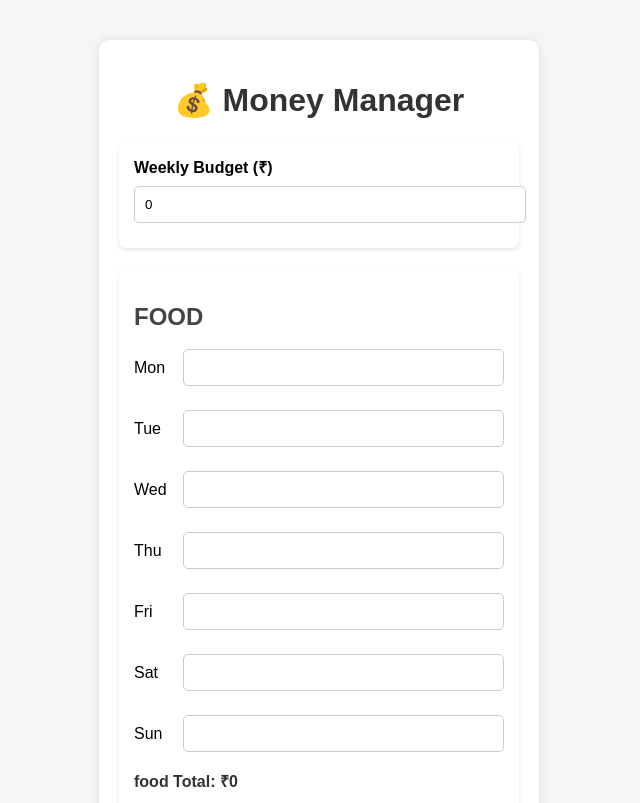
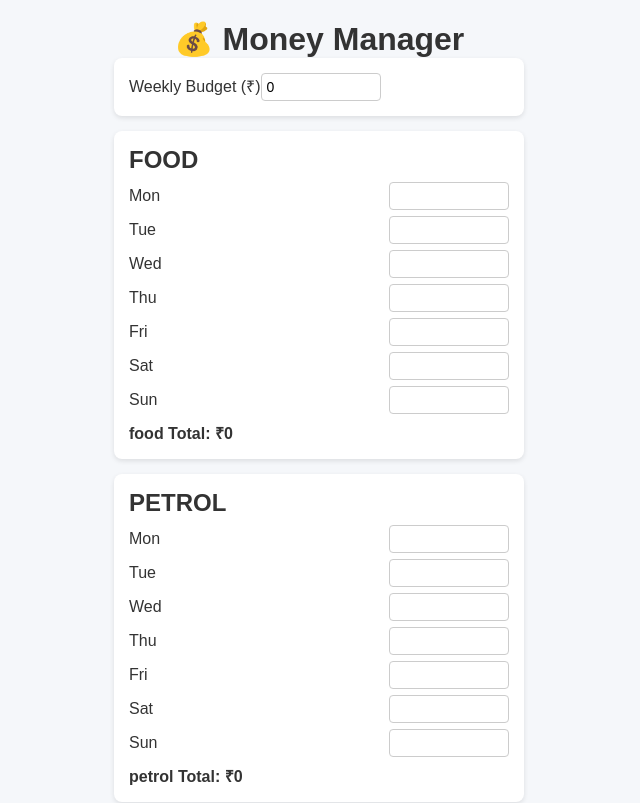
Before and after one commit to RadhakrishnanSA/Money_manager, a React (Vite) app: page / in a window 1280 px wide. Shown: the top 803 px of the page, without its empty margins (321-961 px from the left). Built offline with nearby package versions, Linux system fonts and the light colour scheme.

Commit message:
Update index.css

```diff
--- a/src/index.css
+++ b/src/index.css
@@ -1,57 +1,23 @@
-body {
+* {
   margin: 0;
-  font-family: Arial, Helvetica, sans-serif;
-  background-color: #f4f6f8;
+  padding: 0;
+  box-sizing: border-box;
 }
 
-.container {
-  max-width: 400px;
-  margin: 40px auto;
-  background: white;
-  padding: 20px;
-  border-radius: 10px;
-  box-shadow: 0 0 10px rgba(0, 0, 0, 0.1);
-}
-
-h1 {
-  text-align: center;
+body {
+  background-color: #f5f7fa;
   color: #333;
-}
-
-.card {
-  margin-bottom: 20px;
-}
-
-.card h2 {
-  margin-bottom: 10px;
-  color: #444;
-}
-
-label {
-  font-weight: bold;
+  min-height: 100vh;
 }
 
 input {
-  width: 100%;
-  padding: 10px;
-  margin-top: 8px;
-  margin-bottom: 10px;
-  border-radius: 5px;
-  border: 1px solid #ccc;
+  font-size: 14px;
 }
 
-input:focus {
-  outline: none;
-  border-color: #4caf50;
+h2 {
+  margin-bottom: 8px;
 }
 
-.result {
-  background-color: #e8f5e9;
-  padding: 15px;
-  border-radius: 8px;
+p {
+  margin-top: 6px;
 }
-
-.result p {
-  margin: 8px 0;
-  font-size: 16px;
-}
```
